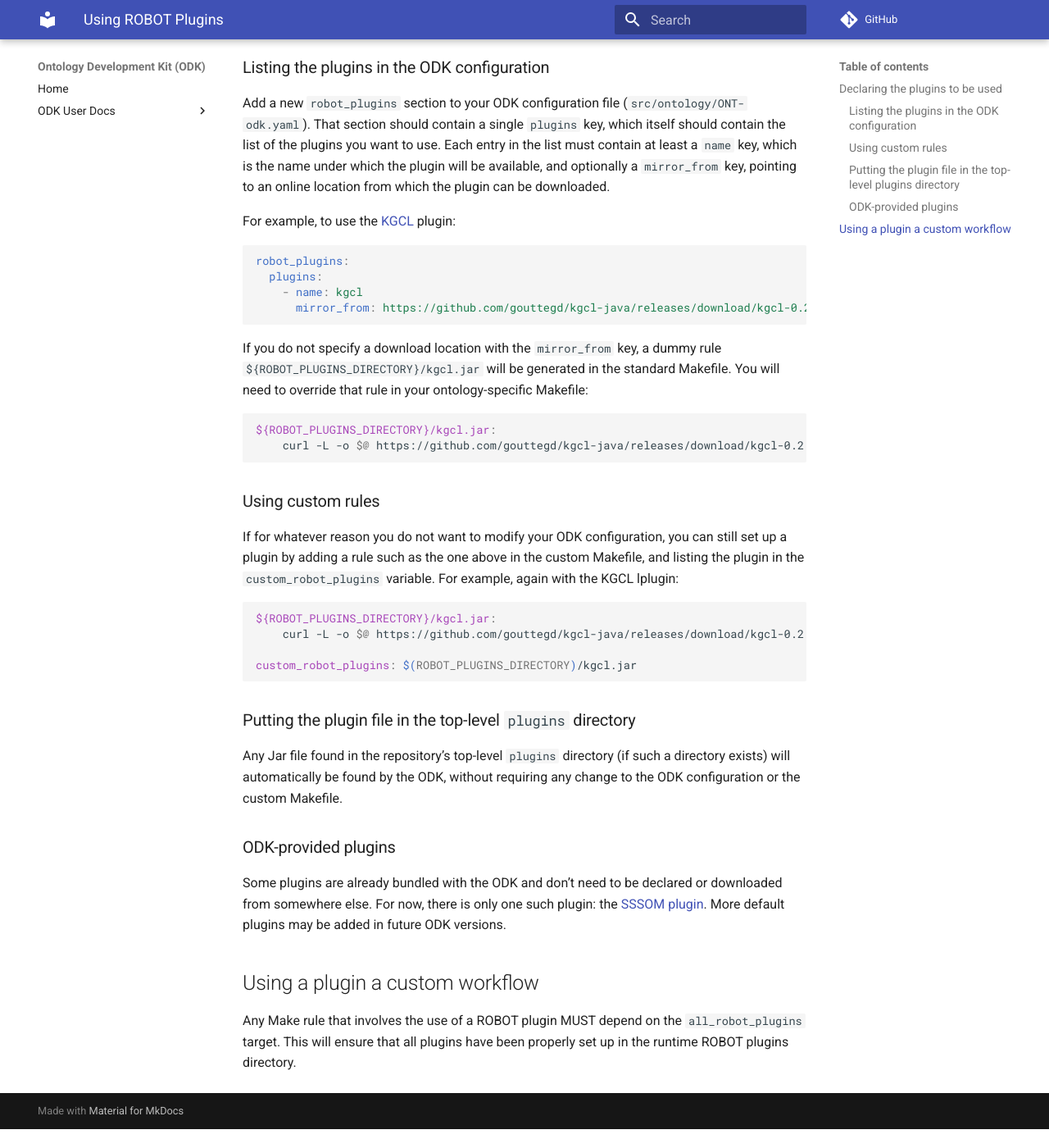
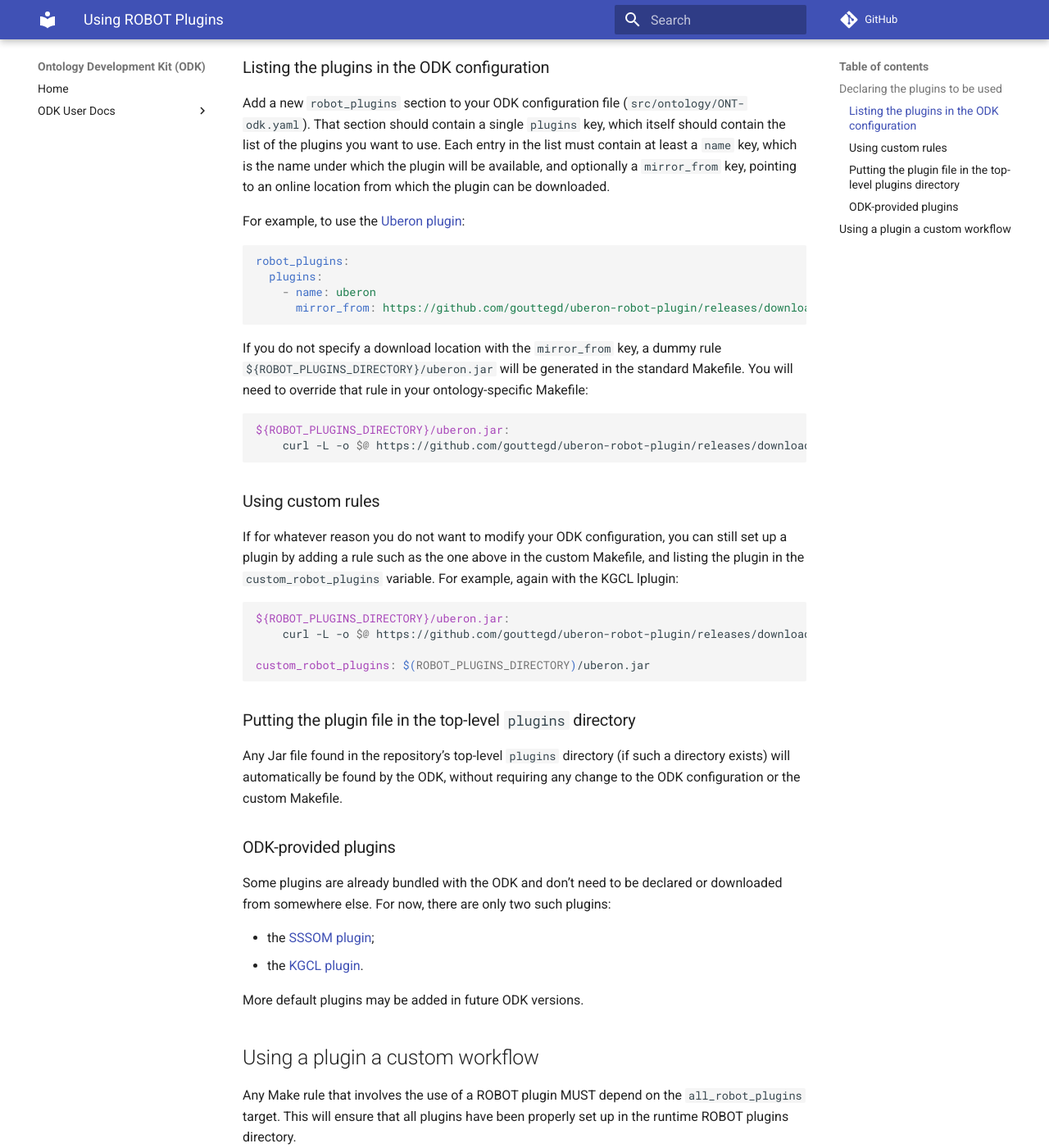
Before and after one commit to INCATools/ontology-development-kit, an MkDocs documentation site: the page built from docs/UsingRobotPlugins.md, in a window 1280 px wide and 1400 px high, scrolled down 338 px. Shown: the whole window at 82% size. Built offline with MkDocs 1.6.1 and Material for MkDocs 9.7.7, drawn with Linux system fonts in a browser that asks for light colours; comment, search, counter and statistics services are not loaded; before the commit the page ends 1715 px from its top, so only the background shows below that.

Commit message:
Update the documentation on ROBOT plugins.
Update the page on the use of ROBOT plugins to: (1) add the KGCL plugin
to the list of plugins that are bundled with the ODK (so that people
know they don't need to manually configure that plugin), and (2) use the
Uberon plugin rather than the KGCL plugin in examples about how to
configure a non-bundled plugin, to avoid needless configusion.

````diff
--- a/docs/UsingRobotPlugins.md
+++ b/docs/UsingRobotPlugins.md
@@ -10,20 +10,20 @@
 
 Add a new `robot_plugins` section to your ODK configuration file (`src/ontology/ONT-odk.yaml`). That section should contain a single `plugins` key, which itself should contain the list of the plugins you want to use. Each entry in the list must contain at least a `name` key, which is the name under which the plugin will be available, and optionally a `mirror_from` key, pointing to an online location from which the plugin can be downloaded.
 
-For example, to use the [KGCL](https://github.com/gouttegd/kgcl-java/) plugin:
+For example, to use the [Uberon plugin](https://github.com/gouttegd/uberon-robot-plugin):
 
 ```yaml
 robot_plugins:
   plugins:
-    - name: kgcl
-      mirror_from: https://github.com/gouttegd/kgcl-java/releases/download/kgcl-0.2.0/kgcl-robot-plugin-0.2.0.jar
+    - name: uberon
+      mirror_from: https://github.com/gouttegd/uberon-robot-plugin/releases/download/uberon-robot-plugin-0.2.0/uberon.jar
 ```
 
-If you do not specify a download location with the `mirror_from` key, a dummy rule `${ROBOT_PLUGINS_DIRECTORY}/kgcl.jar` will be generated in the standard Makefile. You will need to override that rule in your ontology-specific Makefile:
+If you do not specify a download location with the `mirror_from` key, a dummy rule `${ROBOT_PLUGINS_DIRECTORY}/uberon.jar` will be generated in the standard Makefile. You will need to override that rule in your ontology-specific Makefile:
 
 ```Make
-${ROBOT_PLUGINS_DIRECTORY}/kgcl.jar:
-    curl -L -o $@ https://github.com/gouttegd/kgcl-java/releases/download/kgcl-0.2.0/kgcl-robot-plugin-0.2.0.jar
+${ROBOT_PLUGINS_DIRECTORY}/uberon.jar:
+    curl -L -o $@ https://github.com/gouttegd/uberon-robot-plugin/releases/download/uberon-robot-plugin-0.2.0/uberon.jar
 ```
 
 
@@ -32,10 +32,10 @@
 If for whatever reason you do not want to modify your ODK configuration, you can still set up a plugin by adding a rule such as the one above in the custom Makefile, and listing the plugin in the `custom_robot_plugins` variable. For example, again with the KGCL lplugin:
 
 ```Make
-${ROBOT_PLUGINS_DIRECTORY}/kgcl.jar:
-    curl -L -o $@ https://github.com/gouttegd/kgcl-java/releases/download/kgcl-0.2.0/kgcl-robot-plugin-0.2.0.jar
+${ROBOT_PLUGINS_DIRECTORY}/uberon.jar:
+    curl -L -o $@ https://github.com/gouttegd/uberon-robot-plugin/releases/download/uberon-robot-plugin-0.2.0/uberon.jar
 
-custom_robot_plugins: $(ROBOT_PLUGINS_DIRECTORY)/kgcl.jar
+custom_robot_plugins: $(ROBOT_PLUGINS_DIRECTORY)/uberon.jar
 ```
 
 
@@ -46,7 +46,12 @@
 
 ### ODK-provided plugins
 
-Some plugins are already bundled with the ODK and don’t need to be declared or downloaded from somewhere else. For now, there is only one such plugin: the [SSSOM plugin](https://github.com/gouttegd/sssom-java/). More default plugins may be added in future ODK versions.
+Some plugins are already bundled with the ODK and don’t need to be declared or downloaded from somewhere else. For now, there are only two such plugins:
+
+* the [SSSOM plugin](https://github.com/gouttegd/sssom-java/);
+* the [KGCL plugin](https://github.com/gouttegd/kgcl-java/).
+
+More default plugins may be added in future ODK versions.
 
 
 ## Using a plugin a custom workflow
````
